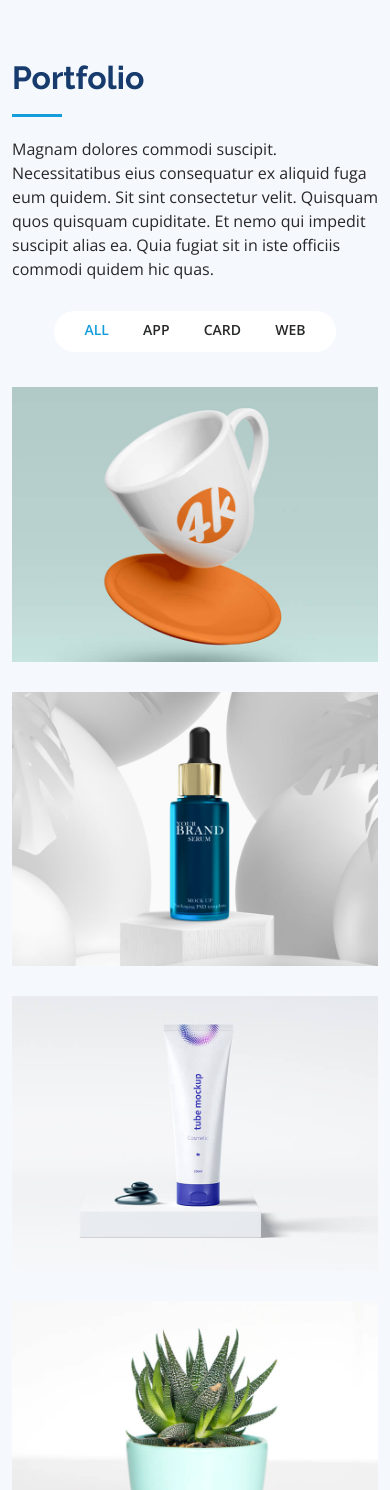
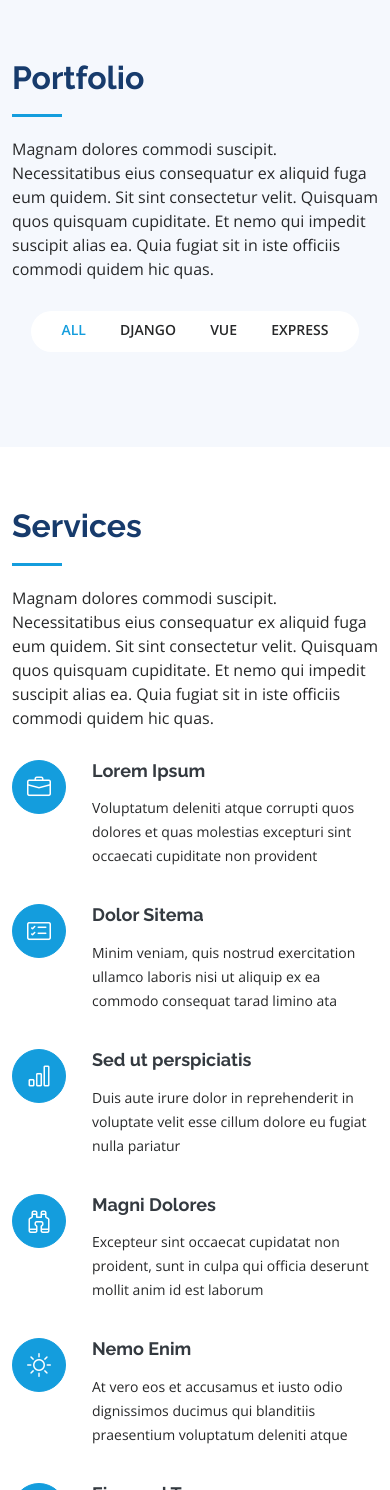
Before and after one commit to DevHumbleChris/coder_chris, a Django app: page / in a window 390 px wide. Shown: the part 5010-6500 px from the top of the page. Run offline with Django 4.2, Linux system fonts and the light colour scheme; data that the repository does not hold is empty; some libraries are stand-ins or nearby versions.

Commit message:
updated the index.html file on the portfolio section

```diff
--- a/portfolio/views.py
+++ b/portfolio/views.py
@@ -12,7 +12,19 @@ from rest_framework import generics
 from rest_framework import mixins
 
 def HomeView(request, *args, **kwargs):
-    return render(request, 'index.html', {})
+    django_projects = Project.objects.filter(primary_framework='Django')
+    all_projects = Project.objects.all()
+    express_projects = Project.objects.filter(primary_framework='Express')
+    vue_projects = Project.objects.filter(primary_framework='Vue')
+
+    context = {
+        'all_projects': all_projects,
+        'vue_projects': vue_projects,
+        'django_projects': django_projects,
+        'express_projects': express_projects
+    }
+    print(context, "hell")
+    return render(request, 'index.html', context)
 
 def ProjectDetail(request, *args, **kwargs):
     return render(request, 'portfolio-details.html', {})
--- a/templates/index.html
+++ b/templates/index.html
@@ -322,115 +322,61 @@
         <div class="col-lg-12 d-flex justify-content-center">
           <ul id="portfolio-flters">
             <li data-filter="*" class="filter-active">All</li>
-            <li data-filter=".filter-app">App</li>
-            <li data-filter=".filter-card">Card</li>
-            <li data-filter=".filter-web">Web</li>
+            <li data-filter=".filter-django">Django</li>
+            <li data-filter=".filter-vue">Vue</li>
+            <li data-filter=".filter-express">Express</li>
           </ul>
         </div>
       </div>
 
       <div class="row portfolio-container" data-aos="fade-up" data-aos-delay="100">
 
-        <div class="col-lg-4 col-md-6 portfolio-item filter-app">
+        {% if django_projects %}
+        {% for django in django_projects %}
+        <div class="col-lg-4 col-md-6 portfolio-item filter-django">
           <div class="portfolio-wrap">
-            <img src="{% static 'assets/img/portfolio/portfolio-1.jpg' %}" class="img-fluid" alt="">
+            <img src="{{django.project_image}}" class="img-fluid" alt="{{django.name}}">
             <div class="portfolio-links">
-              <a href="{% static 'assets/img/portfolio/portfolio-1.jpg' %}" data-gallery="portfolioGallery"
-                class="portfolio-lightbox" title="App 1"><i class="bx bx-plus"></i></a>
-              <a href="{% url 'portfolio:project_detail' %}" title="More Details"><i class="bx bx-link"></i></a>
+              <a href="{{django.project_image}}" data-gallery="portfolioGallery"
+                class="portfolio-lightbox" title="{{django.name}}"><i class="bx bx-plus"></i></a>
+              <a href="{% url 'portfolio:project_detail' %}" title="{{django.name}}"><i class="bx bx-link"></i></a>
             </div>
           </div>
         </div>
+        {% endfor %}
+        {% endif %}
 
-        <div class="col-lg-4 col-md-6 portfolio-item filter-web">
+        {% if vue_projects %}
+        {% for vue in vue_projects %}
+        <div class="col-lg-4 col-md-6 portfolio-item filter-vue">
           <div class="portfolio-wrap">
-            <img src="{% static 'assets/img/portfolio/portfolio-2.jpg' %}" class="img-fluid" alt="">
+            <img src="{{vue.project_image}}" class="img-fluid" alt="{{vue.name}}">
             <div class="portfolio-links">
-              <a href="{% static 'assets/img/portfolio/portfolio-2.jpg' %}" data-gallery="portfolioGallery"
-                class="portfolio-lightbox" title="Web 3"><i class="bx bx-plus"></i></a>
-              <a href="{% url 'portfolio:project_detail' %}" title="More Details"><i class="bx bx-link"></i></a>
+              <a href="{{vue.project_image}}" data-gallery="portfolioGallery"
+                class="portfolio-lightbox" title="{{vue.name}}"><i class="bx bx-plus"></i></a>
+              <a href="{% url 'portfolio:project_detail' %}" title="{{vue.name}}"><i class="bx bx-link"></i></a>
             </div>
           </div>
         </div>
+        {% endfor %}
+        {% endif %}
 
-        <div class="col-lg-4 col-md-6 portfolio-item filter-app">
-          <div class="portfolio-wrap">
-            <img src="{% static 'assets/img/portfolio/portfolio-3.jpg' %}" class="img-fluid" alt="">
-            <div class="portfolio-links">
-              <a href="{% static 'assets/img/portfolio/portfolio-3.jpg' %}" data-gallery="portfolioGallery"
-                class="portfolio-lightbox" title="App 2"><i class="bx bx-plus"></i></a>
-              <a href="{% url 'portfolio:project_detail' %}" title="More Details"><i class="bx bx-link"></i></a>
-            </div>
+        {% if express_projects %}
+        {% for express in express_projects %}
+        <div class="col-lg-4 col-md-6 portfolio-item filter-express">
+        <div class="portfolio-wrap">
+          <img src="{{express.project_image}}" class="img-fluid" alt="{{express.name}}">
+          <div class="portfolio-links">
+            <a href="{{express.project_image}}" data-gallery="portfolioGallery"
+              class="portfolio-lightbox" title="{{express.name}}"><i class="bx bx-plus"></i></a>
+            <a href="{% url 'portfolio:project_detail' %}" title="{{express.name}}"><i class="bx bx-link"></i></a>
           </div>
         </div>
+      </div>
+      {% endfor %}
+      {% endif %}
 
-        <div class="col-lg-4 col-md-6 portfolio-item filter-card">
-          <div class="portfolio-wrap">
-            <img src="{% static 'assets/img/portfolio/portfolio-4.jpg' %}" class="img-fluid" alt="">
-            <div class="portfolio-links">
-              <a href="{% static 'assets/img/portfolio/portfolio-4.jpg' %}" data-gallery="portfolioGallery"
-                class="portfolio-lightbox" title="Card 2"><i class="bx bx-plus"></i></a>
-              <a href="{% url 'portfolio:project_detail' %}" title="More Details"><i class="bx bx-link"></i></a>
-            </div>
-          </div>
-        </div>
-
-        <div class="col-lg-4 col-md-6 portfolio-item filter-web">
-          <div class="portfolio-wrap">
-            <img src="{% static 'assets/img/portfolio/portfolio-5.jpg' %}" class="img-fluid" alt="">
-            <div class="portfolio-links">
-              <a href="{% static 'assets/img/portfolio/portfolio-5.jpg' %}" data-gallery="portfolioGallery"
-                class="portfolio-lightbox" title="Web 2"><i class="bx bx-plus"></i></a>
-              <a href="{% url 'portfolio:project_detail' %}" title="More Details"><i class="bx bx-link"></i></a>
-            </div>
-          </div>
-        </div>
-
-        <div class="col-lg-4 col-md-6 portfolio-item filter-app">
-          <div class="portfolio-wrap">
-            <img src="{% static 'assets/img/portfolio/portfolio-6.jpg' %}" class="img-fluid" alt="">
-            <div class="portfolio-links">
-              <a href="{% static 'assets/img/portfolio/portfolio-6.jpg' %}" data-gallery="portfolioGallery"
-                class="portfolio-lightbox" title="App 3"><i class="bx bx-plus"></i></a>
-              <a href="{% url 'portfolio:project_detail' %}" title="More Details"><i class="bx bx-link"></i></a>
-            </div>
-          </div>
-        </div>
-
-        <div class="col-lg-4 col-md-6 portfolio-item filter-card">
-          <div class="portfolio-wrap">
-            <img src="{% static 'assets/img/portfolio/portfolio-7.jpg' %}" class="img-fluid" alt="">
-            <div class="portfolio-links">
-              <a href="{% static 'assets/img/portfolio/portfolio-7.jpg' %}" data-gallery="portfolioGallery"
-                class="portfolio-lightbox" title="Card 1"><i class="bx bx-plus"></i></a>
-              <a href="{% url 'portfolio:project_detail' %}" title="More Details"><i class="bx bx-link"></i></a>
-            </div>
-          </div>
-        </div>
-
-        <div class="col-lg-4 col-md-6 portfolio-item filter-card">
-          <div class="portfolio-wrap">
-            <img src="{% static 'assets/img/portfolio/portfolio-8.jpg' %}" class="img-fluid" alt="">
-            <div class="portfolio-links">
-              <a href="{% static 'assets/img/portfolio/portfolio-8.jpg' %}" data-gallery="portfolioGallery"
-                class="portfolio-lightbox" title="Card 3"><i class="bx bx-plus"></i></a>
-              <a href="{% url 'portfolio:project_detail' %}" title="More Details"><i class="bx bx-link"></i></a>
-            </div>
-          </div>
-        </div>
-
-        <div class="col-lg-4 col-md-6 portfolio-item filter-web">
-          <div class="portfolio-wrap">
-            <img src="{% static 'assets/img/portfolio/portfolio-9.jpg' %}" class="img-fluid" alt="">
-            <div class="portfolio-links">
-              <a href="{% static 'assets/img/portfolio/portfolio-9.jpg' %}" data-gallery="portfolioGallery"
-                class="portfolio-lightbox" title="Web 3"><i class="bx bx-plus"></i></a>
-              <a href="{% url 'portfolio:project_detail' %}" title="More Details"><i class="bx bx-link"></i></a>
-            </div>
-          </div>
-        </div>
-
-      </div>
+    </div>
 
     </div>
   </section><!-- End Portfolio Section -->
```
